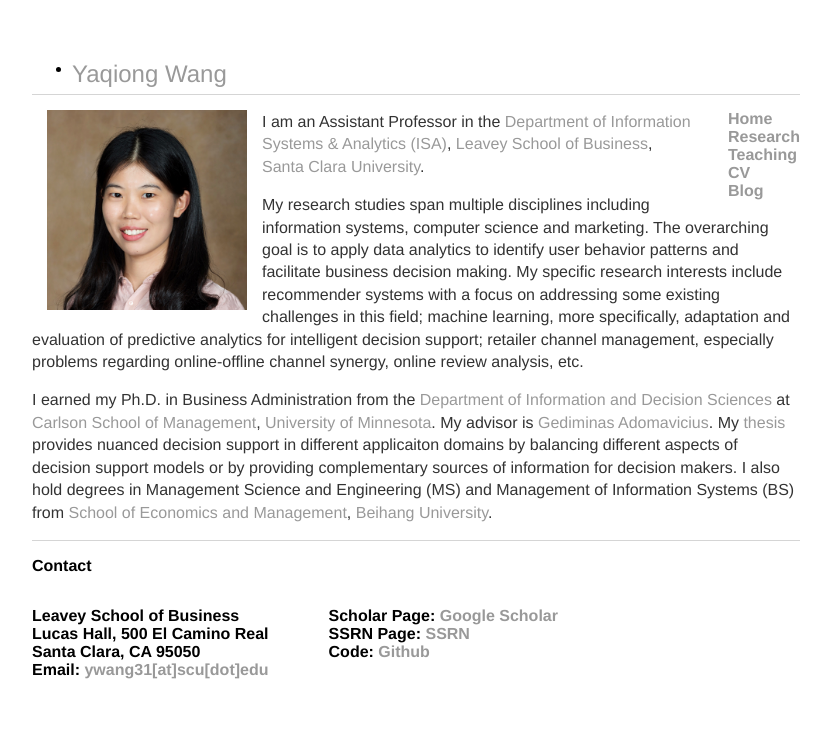
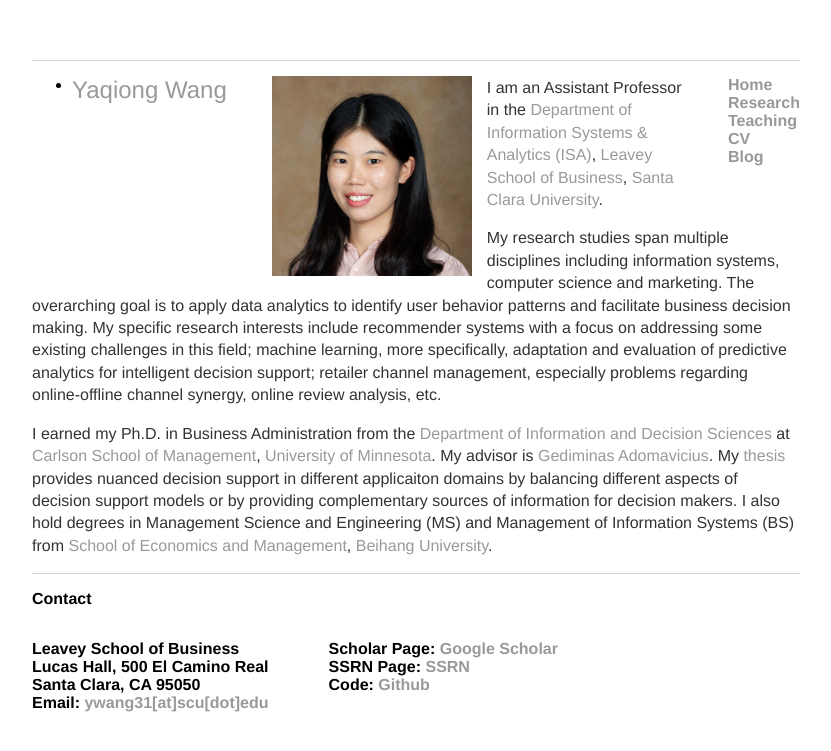
Before and after one commit to YaqiongWang/PersonalWeb, a Jekyll site: the page built from index.html, in a window 1280 px wide. Shown: the top 751 px of the page, without its empty margins (224-1055 px from the left). Built offline with Jekyll 4.4.1, drawn with Linux system fonts in a browser that asks for light colours.

Commit message:
Update default.html

```diff
--- a/_layouts/default.html
+++ b/_layouts/default.html
@@ -7,7 +7,7 @@
 	</head>
 	<body>
 		<div id = "headwrap">
-		<ul>
+		<ul id = "navtitle">
 			<li><a class = "pagetitle" href="/">Yaqiong Wang</a></li>
 		</ul>
 		<nav class = "nav">
```
